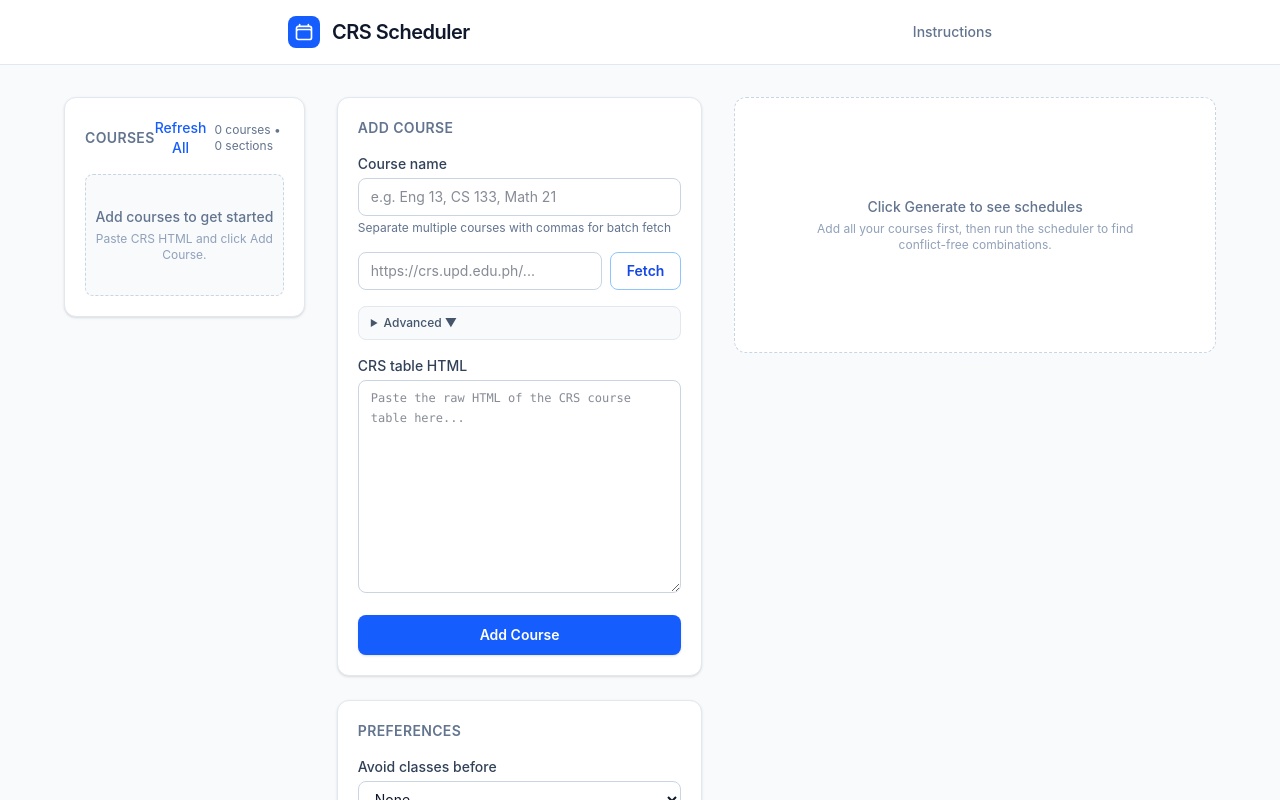
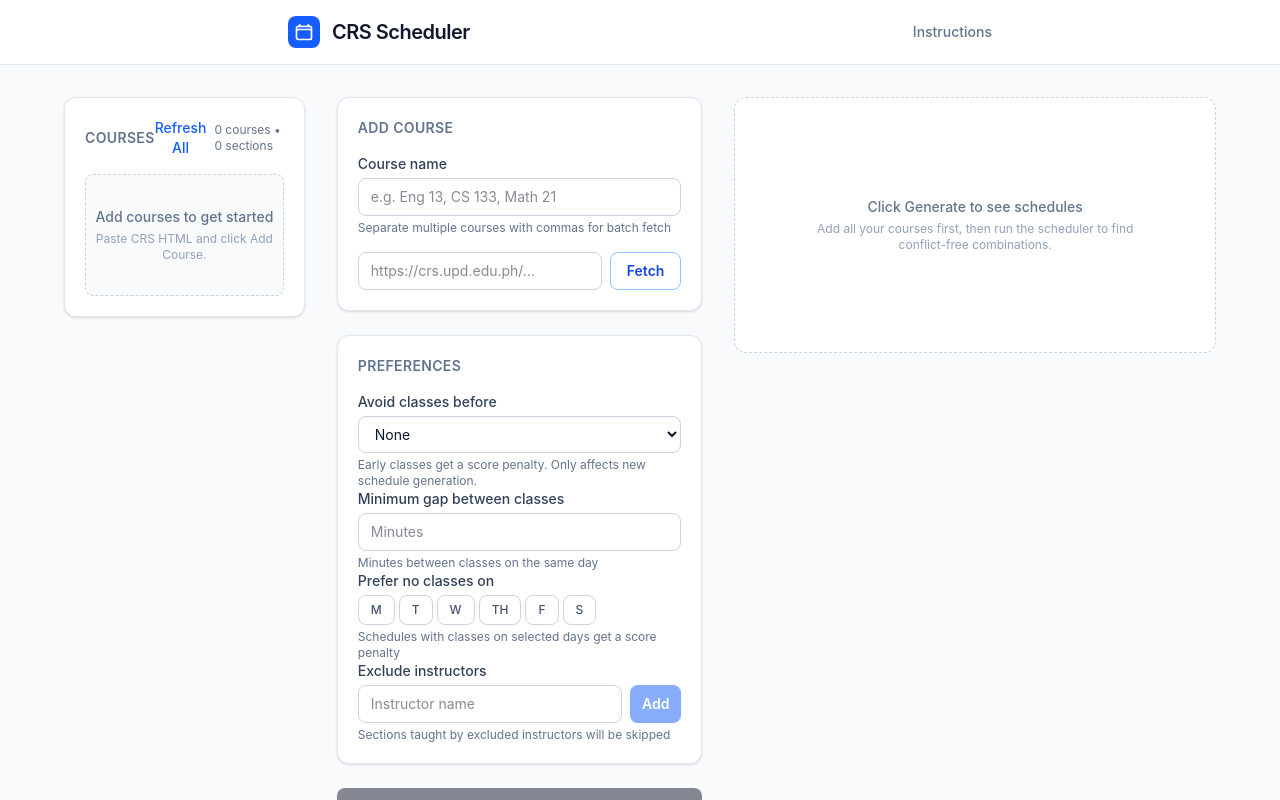
Before and after one commit to mcjefdreal/crs-scheduler, a SvelteKit app: page / in a window 1280 px wide. Shown: the top 800 px of the page. Built offline with nearby package versions, Linux system fonts and the light colour scheme.

Commit message:
fix: edge case bugs

```diff
--- a/src/routes/+page.svelte
+++ b/src/routes/+page.svelte
@@ -16,18 +16,15 @@
 	import RefreshDiff from '$lib/components/RefreshDiff.svelte';
 
 	let courses = $state<Course[]>([]);
-	let htmlInput = $state('');
 	let courseName = $state('');
 	let sourceUrl = $state('');
 	let isGenerating = $state(false);
 	let schedules = $state<Schedule[]>([]);
 	let lockedConflict = $state(false);
-	let parseError = $state<string | null>(null);
 	let expandedSchedule = $state<number | null>(null);
 	let showInstructions = $state(false);
 	let showExcluded = $state(false);
 
-	let crsCookie = $state('');
 	let isFetching = $state(false);
 	let fetchError = $state<string | null>(null);
 	let fetchSuccess = $state('');
@@ -74,7 +71,6 @@
 
 	onMount(async () => {
 		courses = await db.courses.toArray();
-		loadCrsCookie();
 		loadPrefs();
 	});
 
@@ -94,13 +90,6 @@
 			: schedules
 	);
 
-	function loadCrsCookie() {
-		crsCookie = localStorage.getItem('crs-session-cookie') ?? '';
-	}
-	function saveCrsCookie() {
-		if (crsCookie.trim()) localStorage.setItem('crs-session-cookie', crsCookie.trim());
-		else localStorage.removeItem('crs-session-cookie');
-	}
 
 	function loadPrefs() {
 		const stored = localStorage.getItem('showExcluded');
@@ -206,53 +195,6 @@
 			.replace(/^-|-$/g, '');
 	}
 
-	async function addCourse() {
-		parseError = null;
-		fetchError = null;
-		fetchSuccess = '';
-		fetchProgress = '';
-		const name = courseName.trim();
-		const html = htmlInput.trim();
-		if (!name) {
-			parseError = 'Enter a course name.';
-			return;
-		}
-		if (!html) {
-			parseError = 'Paste the CRS HTML first.';
-			return;
-		}
-
-		try {
-			const sections = parseCRSHtml(html);
-			if (sections.length === 0) {
-				parseError = 'No valid sections found. Make sure you pasted the full table HTML from CRS.';
-				return;
-			}
-
-			const id = `${sanitizeCourseId(name)}-${Date.now()}`;
-			const course: Course = {
-				id,
-				name,
-				sections,
-				sourceUrl: sourceUrl.trim(),
-				scrapedAt: Date.now(),
-				priority: 0
-			};
-
-			await db.courses.put(course);
-			courses = await db.courses.toArray();
-			schedules = [];
-			lockedConflict = false;
-			expandedSchedule = null;
-			selectedForCompare = [];
-			showCompare = false;
-			htmlInput = '';
-			courseName = '';
-			sourceUrl = '';
-		} catch (err) {
-			parseError = err instanceof Error ? err.message : 'Failed to parse CRS HTML.';
-		}
-	}
 
 	async function removeCourse(id: string) {
 		await db.courses.delete(id);
@@ -313,7 +255,7 @@
 				const res = await fetch('/api/fetch-crs', {
 					method: 'POST',
 					headers: { 'Content-Type': 'application/json' },
-					body: JSON.stringify({ url: sourceUrl.trim(), cookies: crsCookie.trim() || undefined })
+					body: JSON.stringify({ url: sourceUrl.trim() })
 				});
 				if (!res.ok) throw new Error(`Fetch failed: ${res.status}`);
 				const data = await res.json();
@@ -322,7 +264,7 @@
 				for (const name of names) {
 					const matched = sections.filter((s) => {
 						const parts = s.code.split(/\s+/);
-						const prefix = parts.slice(0, 2).join(' ');
+						const prefix = parts.slice(0, name.split(/\s+/).length).join(' ');
 						return prefix.toLowerCase() === name.toLowerCase();
 					});
 					if (matched.length > 0) {
@@ -352,7 +294,7 @@
 						fetch('/api/fetch-crs', {
 							method: 'POST',
 							headers: { 'Content-Type': 'application/json' },
-							body: JSON.stringify({ url, cookies: crsCookie.trim() || undefined })
+							body: JSON.stringify({ url })
 						}).then((r) => {
 							if (!r.ok) throw new Error(`HTTP ${r.status}`);
 							return r.json();
@@ -373,7 +315,7 @@
 				for (const name of names) {
 					const matched = allSections.filter((s) => {
 						const parts = s.code.split(/\s+/);
-						const prefix = parts.slice(0, 2).join(' ');
+						const prefix = parts.slice(0, name.split(/\s+/).length).join(' ');
 						return prefix.toLowerCase() === name.toLowerCase();
 					});
 					if (matched.length > 0) {
@@ -400,7 +342,6 @@
 			expandedSchedule = null;
 			selectedForCompare = [];
 			showCompare = false;
-			htmlInput = '';
 			courseName = '';
 			sourceUrl = '';
 		} catch (err) {
@@ -459,7 +400,7 @@
 				const res = await fetch('/api/fetch-crs', {
 					method: 'POST',
 					headers: { 'Content-Type': 'application/json' },
-					body: JSON.stringify({ url, cookies: crsCookie.trim() || undefined })
+					body: JSON.stringify({ url })
 				});
 				if (!res.ok) throw new Error(`HTTP ${res.status}`);
 				const data = await res.json();
@@ -864,56 +805,10 @@
 								</div>
 							{/if}
 						</div>
-						<div>
-							<details class="group rounded-lg border border-slate-200 bg-slate-50">
-								<summary
-									class="cursor-pointer px-3 py-2 text-xs font-medium text-slate-600 hover:text-slate-800"
-								>
-									<span class="group-open:hidden">Advanced ▼</span>
-									<span class="hidden group-open:inline">Advanced ▲</span>
-								</summary>
-								<div class="border-t border-slate-200 px-3 py-2">
-									<label class="mb-1 block text-xs font-medium text-slate-600"
-										>CRS session cookie</label
-									>
-									<textarea
-										bind:value={crsCookie}
-										onblur={saveCrsCookie}
-										rows="2"
-										placeholder="Paste Cookie header value..."
-										class="w-full rounded-lg border border-slate-300 px-3 py-2 font-mono text-xs ring-blue-500/20 transition outline-none focus:border-blue-500 focus:ring-4"
-									></textarea>
-									<p class="mt-1 text-xs text-slate-500">
-										Required for fetching via proxy. Copy from browser DevTools → Network → Request
-										headers.
-									</p>
-								</div>
-							</details>
-						</div>
-						<div>
-							<label for="crs-html" class="mb-1 block text-sm font-medium text-slate-700"
-								>CRS table HTML</label
-							>
-							<textarea
-								id="crs-html"
-								bind:value={htmlInput}
-								rows="10"
-								placeholder="Paste the raw HTML of the CRS course table here..."
-								class="w-full rounded-lg border border-slate-300 px-3 py-2 font-mono text-xs leading-relaxed ring-blue-500/20 transition outline-none focus:border-blue-500 focus:ring-4"
-							></textarea>
-						</div>
-						{#if parseError}
-							<div class="rounded-lg border border-red-200 bg-red-50 p-3 text-sm text-red-700">
-								<p class="font-medium">Parse error</p>
-								<p class="mt-1">{parseError}</p>
-							</div>
-						{/if}
-						<button
-							onclick={addCourse}
-							class="w-full rounded-lg bg-blue-600 px-4 py-2.5 text-sm font-semibold text-white shadow-sm hover:bg-blue-700 active:bg-blue-800"
-						>
-							Add Course
-						</button>
+
+
+
+
 					</div>
 				</section>
 
@@ -1333,10 +1228,7 @@
 				<h3 class="mb-2 text-lg font-semibold text-slate-900">How to use</h3>
 				<ol class="list-decimal space-y-2 pl-5 text-sm text-slate-600">
 					<li>
-						<strong>Add courses:</strong> Enter a course name, paste the full HTML of the CRS
-						section table (right-click → Inspect → copy <code>&lt;table&gt;</code>), and click Add
-						Course. Or use <strong>Fetch</strong> with the course name to auto import. Separate
-						multiple courses with commas for batch fetch (e.g. <em>Eng 13, Math 21</em>).
+						<strong>Add courses:</strong> Enter a course name and optionally paste a CRS schedule URL, then click <strong>Fetch</strong>. For batch import, separate multiple course names with commas (e.g. <em>Eng 13, Math 21</em>).
 					</li>
 					<li>
 						<strong>Set priorities:</strong> Use the P1↑–P5↓ dropdown on each course to rank importance.
--- a/vite.config.ts
+++ b/vite.config.ts
@@ -4,6 +4,9 @@ import { sveltekit } from '@sveltejs/kit/vite';
 import { defineConfig } from 'vite';
 
 export default defineConfig({
+	server: {
+		port: 5173
+	},
 	plugins: [
 		tailwindcss(),
 		sveltekit({
```
Also changed, not shown: 1 other file (tests, documents, lock files or other folders).
